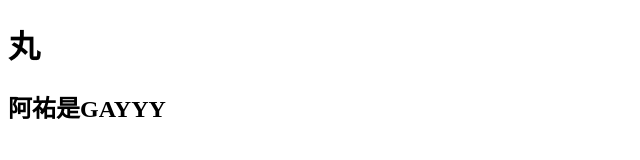
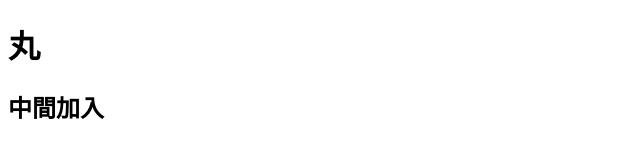
Before and after one commit to chunchunl/testchun, a plain HTML site: page index.html in a window 1280 px wide. Shown: the whole page, without its empty margins (0-640 px from the left). Drawn offline with Linux system fonts and the light colour scheme.

Commit message:
中間加入

```diff
--- a/index.html
+++ b/index.html
@@ -8,7 +8,7 @@
 <body>
 
     <h1>丸</h1>
-    <h2>阿祐是GAYYY</h2>
+    <h2>中間加入</h2>
 
 </body>
 </html>
```
